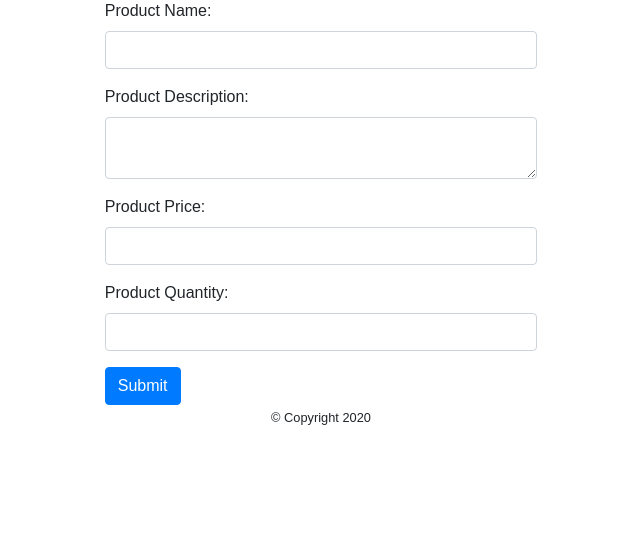
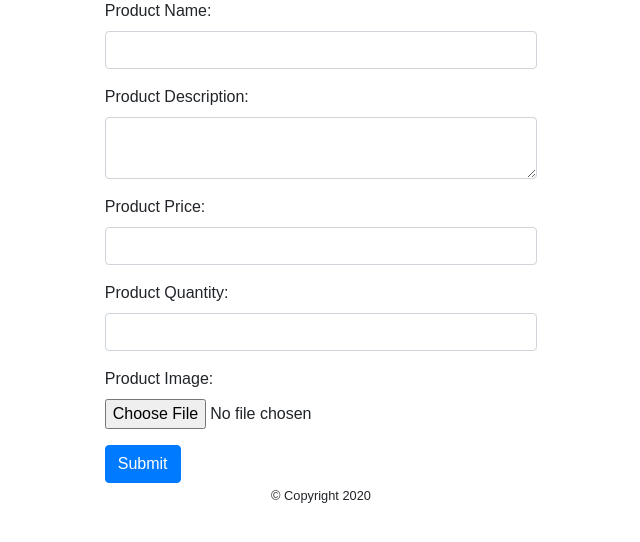
Before and after one commit to SL-Lee/infosecurity-project-client, a Flask app: page /products/new in a window 1280 px wide. Shown: the part 94-636 px from the top of the page, without its empty margins (319-959 px from the left). Run offline with Flask 2, Linux system fonts and the light colour scheme; some libraries are stand-ins or nearby versions; some web fonts are replaced.

Commit message:
Product Image

```diff
--- a/app.py
+++ b/app.py
@@ -21,8 +21,8 @@
 from classes.models import db, User, Role, Product, Review, Orders, Orderproduct
 from werkzeug.security import generate_password_hash, check_password_hash
 
+import os
 
-import os
 
 app = Flask(__name__)
 
@@ -33,6 +33,7 @@
 login_manager = LoginManager()
 login_manager.init_app(app)
 login_manager.login_view = "login"
+
 
 db.init_app(app)
 with app.app_context():
@@ -315,12 +316,17 @@
 def getProducts():
     return redirect('admin')
 
-
 @app.route('/products/new', methods=['GET', 'POST'])
 def addProduct():
     form = forms.addProductForm(request.form)
     if request.method == "POST" and form.validate():
-        product = Product(product_name=form.productName.data, description=form.productDescription.data, price=form.productPrice.data, quantity=form.productQuantity.data)
+        if request.files:
+            image = request.files[form.image.name]
+            print(image)
+            image.save(os.path.join('static/images', image.filename))
+            print(os.path.join('static/images', image.filename))
+            filename = "images/%s" % image.filename
+        product = Product(product_name=form.productName.data, description=form.productDescription.data, image=filename, price=form.productPrice.data, quantity=form.productQuantity.data)
         db.session.add(product)
         db.session.commit()
         flash(f'Product {{ form.productName }} added successfully', 'success')
@@ -335,6 +341,7 @@
     if form.validate():
         products.product_name = form.productName.data
         products.description = form.productDescription.data
+        product.image = form.image.data
         products.price = form.productPrice.data
         products.quantity = form.productQuantity.data
         db.session.commit()
@@ -343,6 +350,7 @@
     elif request.method == 'GET':
         form.productName.data = products.product_name
         form.productDescription.data = products.description
+        form.image.data = products.image
         form.productPrice.data = products.price
         form.productQuantity.data = products.quantity
     return render_template('addProduct.html', legend='Update Product', form=form)
--- a/classes/forms.py
+++ b/classes/forms.py
@@ -13,7 +13,7 @@
     FormField
 )
 from wtforms.validators import InputRequired, Email, Length, Optional
-
+from flask_wtf.file import FileField
 
 class LoginForm(Form):
     username = StringField("Username", [InputRequired(), Length(min=4, max=15)])
@@ -49,6 +49,7 @@
     productDescription = TextAreaField('Product Description:', [InputRequired()])
     productPrice = FloatField('Product Price:', [InputRequired()])
     productQuantity = IntegerField('Product Quantity:', [InputRequired()])
+    image = FileField('Product Image:')
     submit = SubmitField('Save')
 
 class Checkout(Form):
--- a/classes/models.py
+++ b/classes/models.py
@@ -37,11 +37,12 @@
     productid = db.Column(db.Integer, primary_key=True)
     product_name = db.Column(db.String(100))
     description = db.Column(db.String(100))
+    image = db.Column(db.String(50))
     price = db.Column(db.Numeric(10,2))
     quantity = db.Column(db.Integer)
 
     def __repr__(self):
-        return f"Product('{self.productid}', '{self.product_name}', '{self.description}', '{self.price}', '{self.quantity}')"
+        return f"Product('{self.productid}', '{self.product_name}', '{self.description}', '{self.image}', '{self.price}', '{self.quantity}')"
 
 '''
     def create(self):
--- a/templates/addProduct.html
+++ b/templates/addProduct.html
@@ -11,7 +11,7 @@
         </div>
         <div class="row justify-content-center">
             <div class="col-sm-5">
-                <form class="form" method="POST">
+                <form class="form" method="POST" enctype="multipart/form-data">
                     {{ form.csrf_token }}
                     <div class="form-group">
                         {{ render_field(form.productName, class="form-control") }}
@@ -25,6 +25,9 @@
                     <div class="form-group">
                         {{ render_field(form.productQuantity, class="form-control") }}
                     </div>
+                    <div class="form-group">
+                        {{ render_field(form.image, class="form-control-file") }}
+                    </div>
                     <button type="submit" class="btn btn-primary">Submit</button>
                 </form>
             </div>
--- a/templates/index.html
+++ b/templates/index.html
@@ -19,7 +19,7 @@
   {% for product in products %}
   <div class="col-6 col-md-4 col-lg-3">
     <div class="card mb-4">
-      <img class="card-img-top" src="https://fossil.scene7.com/is/image/FossilPartners/ZB7938001_main?$sfcc_fos_medium$" />
+      <img class="card-img-top" src="{{ url_for('static', filename=product.image) }}" />
       <div class="card-body">
         <h5 class="card-title text-truncate">{{ product.product_name }}</h5>
         <p><b>${{ product.price }}</b></p>
--- a/templates/product.html
+++ b/templates/product.html
@@ -24,7 +24,7 @@
 <h1>{{ product.product_name }}</h1>
 <div id="product-details" class="row">
   <div id="product-img-container" class="col-12 col-md-6 d-flex justify-content-center">
-    <img src="https://fossil.scene7.com/is/image/FossilPartners/ZB7938001_main?$sfcc_fos_medium$" />
+    <img src="{{ url_for('static', filename=product.image) }}" />
   </div>
   <div class="col-12 col-md-6">
     <h2>Description</h2>
```
Also changed, not shown: db.sqlite3, static/images/ZB7938001_main.jpg (added).
